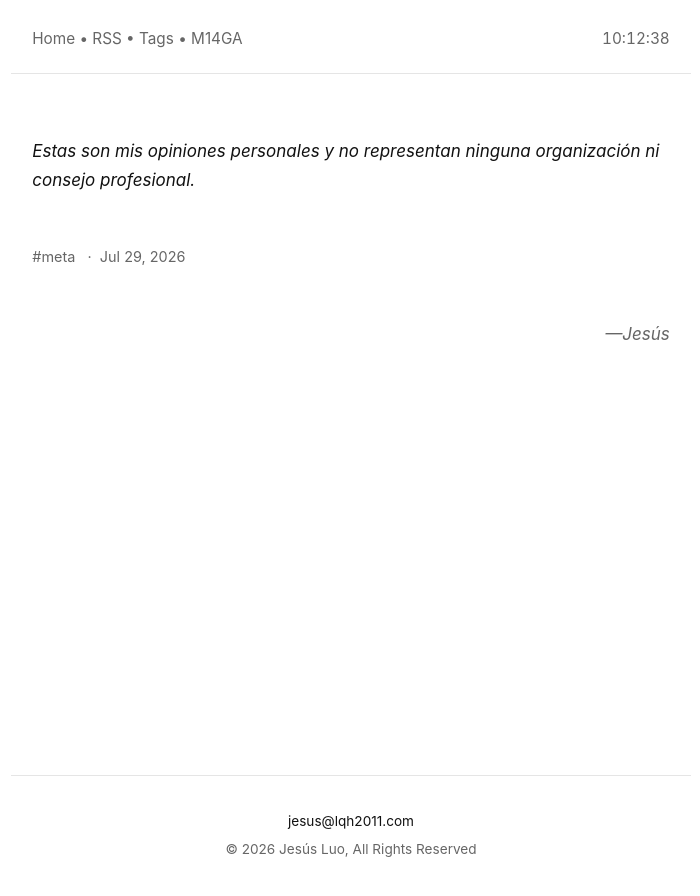
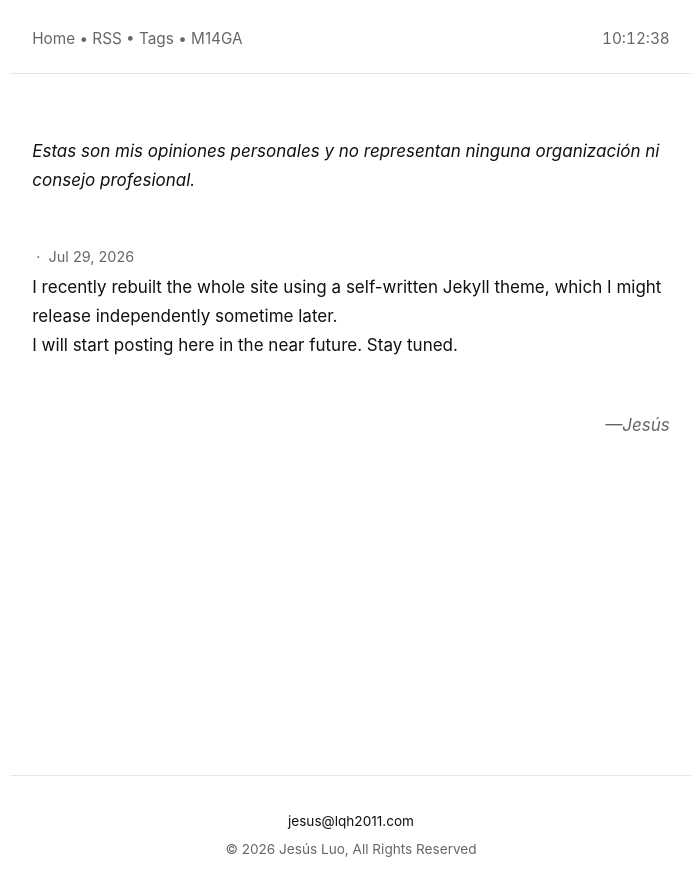
Before and after one commit to LQH-2011/Blog_of_LQH-2011, a Jekyll site: the page built from _posts/2026-07-29-first-post-after-rebuild.md, in a window 1280 px wide. Shown: the top 896 px of the page, without its empty margins (289-989 px from the left). Built offline with Jekyll 4.4.1, drawn with Linux system fonts in a browser that asks for light colours.

Commit message:
Edit 2026-07-29-first-post-after-rebuild.md

```diff
--- a/_posts/2026-07-29-first-post-after-rebuild.md
+++ b/_posts/2026-07-29-first-post-after-rebuild.md
@@ -1,5 +1,8 @@
 ---
 layout: post
-title: First Post after Rebuild
-tags: meta
+title: "First Post after Rebuild"
+tags:
+	- meta
 ---
+I recently rebuilt the whole site using a self-written Jekyll theme, which I might release independently sometime later.
+I will start posting here in the near future. Stay tuned.
```
